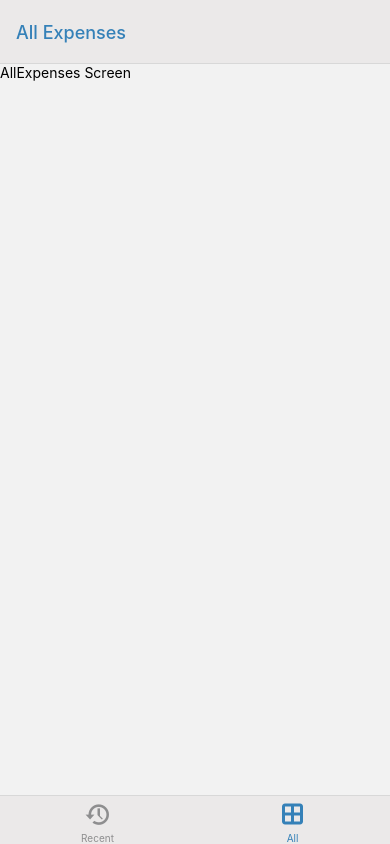
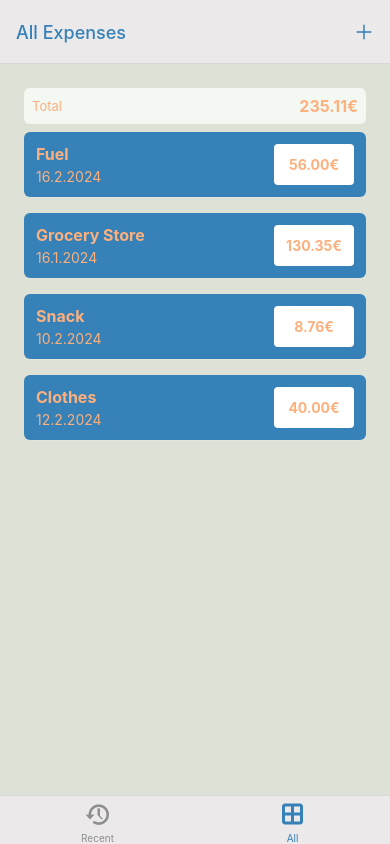
Before and after one commit to kallehahtela/Expense-Tracker, a React Native app: screen /AllExpenses in a window 390 px wide. Built offline with nearby package versions, Linux system fonts and the light colour scheme.

Commit message:
added some navigation props, improved teh styking of the app and made teh UI userfriendlier, also added Icons and outputting the data that we need to see in order to use the app.

```diff
--- a/App.js
+++ b/App.js
@@ -10,6 +10,7 @@ import { FontAwesome6 } from '@expo/vector-icons';
 import ManageExpense from './screens/ManageExpense';
 import RecentExpenses from './screens/RecentExpense';
 import AllExpenses from './screens/AllExpenses';
+import IconButton from './components/UI/IconButton';
 
 
 const Stack = createNativeStackNavigator();
@@ -17,12 +18,19 @@ const BottomTabs = createBottomTabNavigator();
 
 function ExpensesOverview() {
   return (
-    <BottomTabs.Navigator screenOptions={{
+    <BottomTabs.Navigator screenOptions={({ navigation }) => ({
       headerStyle: { backgroundColor: GlobalStyles.color.bgColor1 },
       headerTintColor: GlobalStyles.color.primaryAction,
       tabBarStyle: { backgroundColor: GlobalStyles.color.bgColor1 },
-      tabBarActiveTintColor: GlobalStyles.color.primaryAction
-    }}>
+      tabBarActiveTintColor: GlobalStyles.color.primaryAction,
+      headerRight: () => ( <IconButton icon='add' size={24} color={GlobalStyles.color.primaryAction} onPress={() => {
+        navigation.navigate('ManageExpense');
+      }}
+      />
+    ),
+    })}
+    >
+
       <BottomTabs.Screen name='RecentExpenses'
       component={RecentExpenses}
       options={{
--- /dev/null
+++ b/components/ExpensesOutput/ExpenseItem.js
@@ -0,0 +1,73 @@
+import { Pressable, View, Text, StyleSheet } from "react-native";
+import { useNavigation } from '@react-navigation/native';
+import { GlobalStyles } from "../../constants/style";
+import { getFormattedDate } from "../../util/date";
+
+
+function ExpenseItem({ description, date, amount }) {
+    // Ensure amount is a number and format it to two decimal places
+    const formattedAmount = parseFloat(amount).toFixed(2);
+
+    const navigation = useNavigation();
+
+    function expensePressHandler() {
+        navigation.navigate('ManageExpense');
+    }
+
+    return (
+        <Pressable onPress={expensePressHandler} style={({pressed}) => pressed && styles.pressed}>
+            <View style={styles.ExpenseItem}>
+                <View>
+                    <Text style={[styles.textBase, styles.description]}>{description}</Text>
+                    <Text style={styles.textBase}>{getFormattedDate(date)}</Text>
+                </View>
+
+                <View style={styles.amountContainer}>
+                    <Text style={styles.amount}>{formattedAmount}€</Text>
+                </View>
+            </View>
+
+        </Pressable>
+    );
+}
+
+export default ExpenseItem;
+
+const styles = StyleSheet.create({
+    ExpenseItem: {
+        padding: 12,
+        marginVertical: 8,
+        backgroundColor: GlobalStyles.color.primaryAction,
+        flexDirection: 'row',
+        justifyContent: 'space-between',
+        borderRadius: 6,
+        elevation: 3,
+        shadowColor: GlobalStyles.color.bgColor1,
+        shadowOffset: { width: 1, height: 1 },
+        shadowOpacity: 0.4
+    },
+    textBase: {
+        color: GlobalStyles.color.highlight
+    },
+    description: {
+        fontSize: 16,
+        marginBottom: 4,
+        fontWeight: 'bold'
+    },
+    amountContainer: {
+        paddingHorizontal: 12,
+        paddingVertical: 4,
+        backgroundColor: '#fff',
+        justifyContent: 'center',
+        alignItems: 'center',
+        borderRadius: 4,
+        minWidth: 80
+    },
+    amount: {
+        color: GlobalStyles.color.highlight,
+        fontWeight: 'bold'
+    },
+    pressed: {
+        opacity: .75
+    }
+});
--- a/components/ExpensesOutput/ExpensesList.js
+++ b/components/ExpensesOutput/ExpensesList.js
@@ -1,8 +1,15 @@
-import { FlatList } from "react-native";
+import { Text, FlatList } from "react-native";
+import ExpenseItem from "./ExpenseItem";
 
-function ExpensesList() {
+function renderExpenseItem(itemData) {
     return (
-        <FlatList />
+       <ExpenseItem {...itemData.item} />
+    );
+}
+
+function ExpensesList({ expenses }) {
+    return (
+        <FlatList data={expenses} renderItem={renderExpenseItem} keyExtractor={(item) => item.id} />
     );
 }
 
--- a/components/ExpensesOutput/ExpensesOutput.js
+++ b/components/ExpensesOutput/ExpensesOutput.js
@@ -1,15 +1,53 @@
-import { View } from "react-native";
+import { View, StyleSheet } from "react-native";
 
 import ExpensesSummary from "./ExpensesSummary";
 import ExpensesList from "./ExpensesList";
+import { GlobalStyles } from "../../constants/style";
 
-function ExpensesOutput({ expenses }) {
+const DUMMY_EXPENSES =[
+    {
+        id: 'e1',
+        description: 'Fuel',
+        amount: '56,36',
+        date: new Date('2024-2-16')
+    },
+    {
+        id: 'e2',
+        description: 'Grocery Store',
+        amount: '130.35',
+        date: new Date('2024-1-16')
+    },
+    {
+        id: 'e3',
+        description: 'Snack',
+        amount: '8.76',
+        date: new Date('2024-2-10')
+    },
+    {
+        id: 'e4',
+        description: 'Clothes',
+        amount: '40,99',
+        date: new Date('2024-2-12')
+    },
+];
+
+function ExpensesOutput({ expenses, periodName }) {
     return (
-        <View>
-            <ExpensesSummary />
-            <ExpensesList />
+        <View style={styles.container}>
+            <ExpensesSummary expenses={DUMMY_EXPENSES} periodName={periodName}/>
+            <ExpensesList expenses={DUMMY_EXPENSES}/>
         </View>
     );
 }
 
 export default ExpensesOutput
+
+const styles = StyleSheet.create({
+    container: {
+        flex: 1,
+        paddingHorizontal: 24,
+        paddingTop: 24,
+        paddingBottom: 0,
+        backgroundColor: GlobalStyles.color.border
+    }
+});
--- a/components/ExpensesOutput/ExpensesSummary.js
+++ b/components/ExpensesOutput/ExpensesSummary.js
@@ -1,12 +1,39 @@
-import { View, Text } from "react-native";
+import { View, Text, StyleSheet } from "react-native";
+import { GlobalStyles, GloblStyles } from '../../constants/style';
 
-function ExpensesSummary() {
+function ExpensesSummary({ expenses, periodName }) {
+    // Ensure each expense.amount is a number; otherwise, consider it as 0
+    const expensesSum = expenses.reduce((sum, expense) => {
+        const amount = parseFloat(expense.amount); // Convert to float to ensure it's a number
+        return sum + (isNaN(amount) ? 0 : amount); // Only add if amount is a number
+    }, 0);
+
     return (
-        <View>
-            <Text>Last 7 Days</Text>
-            <Text>217,96€</Text>
+        <View style={styles.container}>
+            <Text style={styles.period}>{periodName}</Text>
+            <Text style={styles.sum}>{expensesSum.toFixed(2)}€</Text>
         </View>
     );
 }
 
 export default ExpensesSummary;
+
+const styles = StyleSheet.create({
+    container: {
+        padding: 8,
+        backgroundColor: GlobalStyles.color.bgColor2,
+        borderRadius: 6,
+        flexDirection: 'row',
+        justifyContent: 'space-between',
+        alignItems: 'center'
+    },
+    period: {
+        fontSize: 13,
+        color: GlobalStyles.color.highlight
+    },
+    sum: {
+        fontSize: 16,
+        fontWeight: 'bold',
+        color: GlobalStyles.color.highlight
+    }
+});
--- /dev/null
+++ b/components/UI/IconButton.js
@@ -0,0 +1,26 @@
+import { Pressable, View, StyleSheet } from "react-native";
+import { Ionicons } from '@expo/vector-icons';
+
+function IconButton({ icon, size, color, onPress }) {
+    return (
+        <Pressable onPress={onPress} style={({pressed}) => pressed && styles.pressed}>
+            <View style={styles.buttonContainer}>
+                <Ionicons name={icon} size={size} color={color} />
+            </View>
+        </Pressable>
+    );
+}
+
+export default IconButton;
+
+const styles = StyleSheet.create({
+    buttonContainer: {
+        borderRadius: 25,
+        padding: 6,
+        marginHorizontal: 8,
+        marginVertical: 2,
+    },
+    pressed: {
+        opacity: .7
+    }
+});
--- a/screens/AllExpenses.js
+++ b/screens/AllExpenses.js
@@ -1,8 +1,8 @@
-import { Text } from 'react-native';
+import ExpensesOutput from '../components/ExpensesOutput/ExpensesOutput';
 
 function AllExpenses() {
     return (
-        <Text>AllExpenses Screen</Text>
+        <ExpensesOutput periodName='Total' />
     );
 }
 
--- a/screens/RecentExpense.js
+++ b/screens/RecentExpense.js
@@ -1,8 +1,8 @@
-import { Text } from 'react-native';
+import ExpensesOutput from '../components/ExpensesOutput/ExpensesOutput';
 
 function RecentExpenses() {
     return (
-        <Text>RecentExpenses Screen</Text>
+        <ExpensesOutput periodName='Last 7 Days' />
     );
 }
 
--- /dev/null
+++ b/util/date.js
@@ -0,0 +1,3 @@
+export function getFormattedDate(date) {
+    return `${date.getDate()}.${date.getMonth() + 1}.${date.getFullYear()}`;
+}
```
